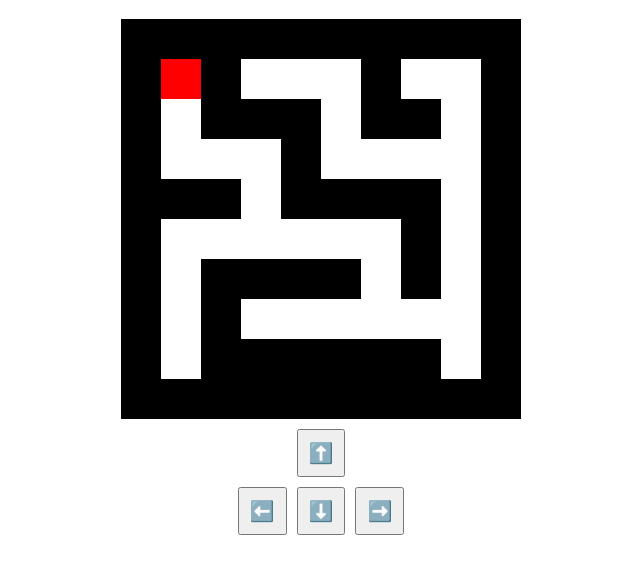
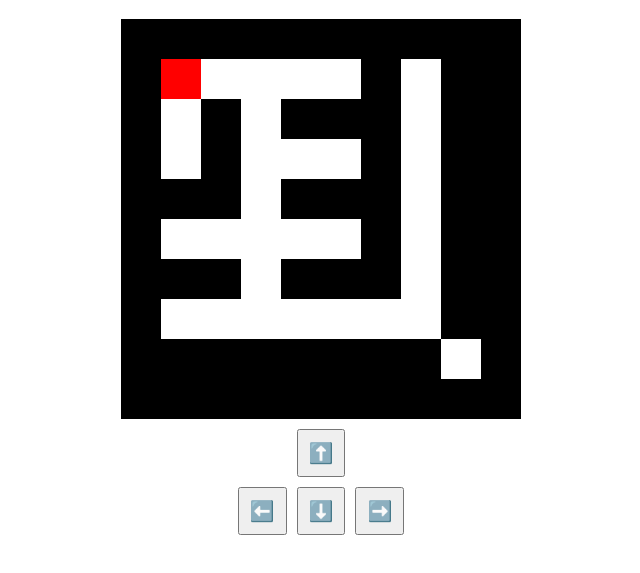
Before and after one commit to Solracis/laberinto1, a plain HTML site: page index.html in a window 1280 px wide. Shown: the part 61-634 px from the top of the page, without its empty margins (319-959 px from the left). Drawn offline with Linux system fonts and the light colour scheme.

Commit message:
Update index.html

```diff
--- a/index.html
+++ b/index.html
@@ -26,20 +26,33 @@
         const canvas = document.getElementById("gameCanvas");
         const ctx = canvas.getContext("2d");
         const tileSize = 40;
-        const maze = [
-            [1, 1, 1, 1, 1, 1, 1, 1, 1, 1],
-            [1, 0, 1, 0, 0, 0, 1, 0, 0, 1],
-            [1, 0, 1, 1, 1, 0, 1, 1, 0, 1],
-            [1, 0, 0, 0, 1, 0, 0, 0, 0, 1],
-            [1, 1, 1, 0, 1, 1, 1, 1, 0, 1],
-            [1, 0, 0, 0, 0, 0, 0, 1, 0, 1],
-            [1, 0, 1, 1, 1, 1, 0, 1, 0, 1],
-            [1, 0, 1, 0, 0, 0, 0, 0, 0, 1],
-            [1, 0, 1, 1, 1, 1, 1, 1, 0, 1],
-            [1, 1, 1, 1, 1, 1, 1, 1, 1, 1]
-        ];
         let player = { x: 1, y: 1 };
         let victories = localStorage.getItem("victories") || 0;
+        let maze = generateMaze(10, 10);
+
+        function generateMaze(rows, cols) {
+            let grid = Array.from({ length: rows }, () => Array(cols).fill(1));
+            let stack = [{ x: 1, y: 1 }];
+            grid[1][1] = 0;
+            while (stack.length) {
+                let { x, y } = stack.pop();
+                let directions = [
+                    { x: 0, y: -2 }, { x: 0, y: 2 },
+                    { x: -2, y: 0 }, { x: 2, y: 0 }
+                ].sort(() => Math.random() - 0.5);
+                for (let { x: dx, y: dy } of directions) {
+                    let nx = x + dx, ny = y + dy;
+                    if (nx > 0 && nx < cols - 1 && ny > 0 && ny < rows - 1 && grid[ny][nx] === 1) {
+                        grid[y + dy / 2][x + dx / 2] = 0;
+                        grid[ny][nx] = 0;
+                        stack.push({ x: nx, y: ny });
+                    }
+                }
+            }
+            grid[rows - 2][cols - 2] = 0;
+            return grid;
+        }
+
         function drawMaze() {
             ctx.clearRect(0, 0, canvas.width, canvas.height);
             for (let y = 0; y < maze.length; y++) {
@@ -51,6 +64,7 @@
             ctx.fillStyle = "red";
             ctx.fillRect(player.x * tileSize, player.y * tileSize, tileSize, tileSize);
         }
+
         function move(direction) {
             let newX = player.x;
             let newY = player.y;
@@ -70,8 +84,9 @@
                 drawMaze();
             }
         }
+
         function checkWin() {
-            if (player.x === 8 && player.y === 7) {
+            if (player.x === 8 && player.y === 8) {
                 victories++;
                 localStorage.setItem("victories", victories);
                 alert("Has superado la prueba, te invitamos a nuestro escape room.");
@@ -81,9 +96,11 @@
                 if (victories === 20) downloadVideo("reward20.mp4");
                 player.x = 1;
                 player.y = 1;
+                maze = generateMaze(10, 10);
                 drawMaze();
             }
         }
+
         function downloadVideo(videoName) {
             let link = document.createElement("a");
             link.href = videoName;
@@ -92,6 +109,7 @@
             link.click();
             document.body.removeChild(link);
         }
+
         drawMaze();
     </script>
 </body>
```
